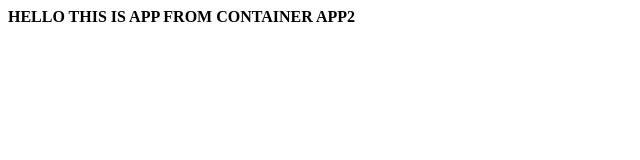
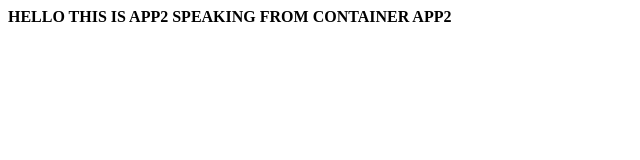
Before and after one commit to NineSeven8/docker-revproxy, a plain HTML site: page app2/index.html in a window 1280 px wide. Shown: the whole page, without its empty margins (0-640 px from the left). Drawn offline with Linux system fonts and the light colour scheme.

Commit message:
Update index.html

```diff
--- a/app2/index.html
+++ b/app2/index.html
@@ -1 +1 @@
-<b>HELLO THIS IS APP FROM CONTAINER APP2</b>
+<b>HELLO THIS IS APP2 SPEAKING FROM CONTAINER APP2</b>
```
